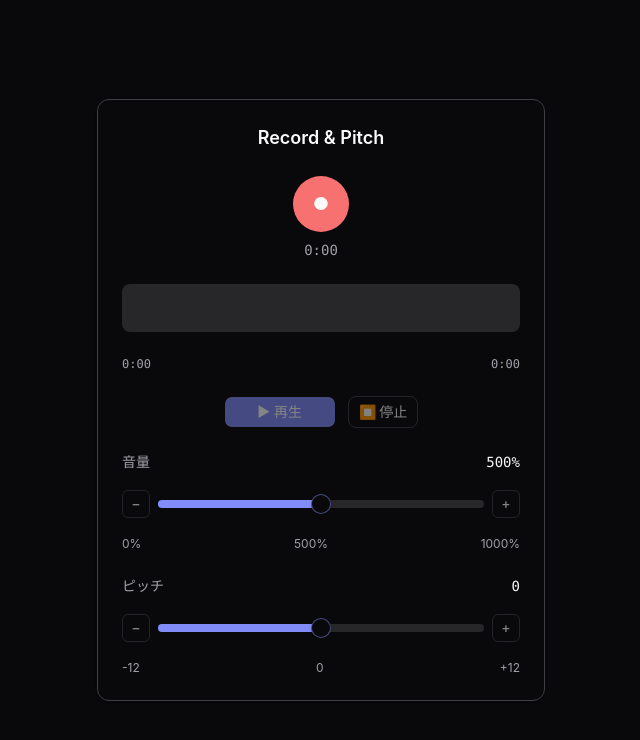
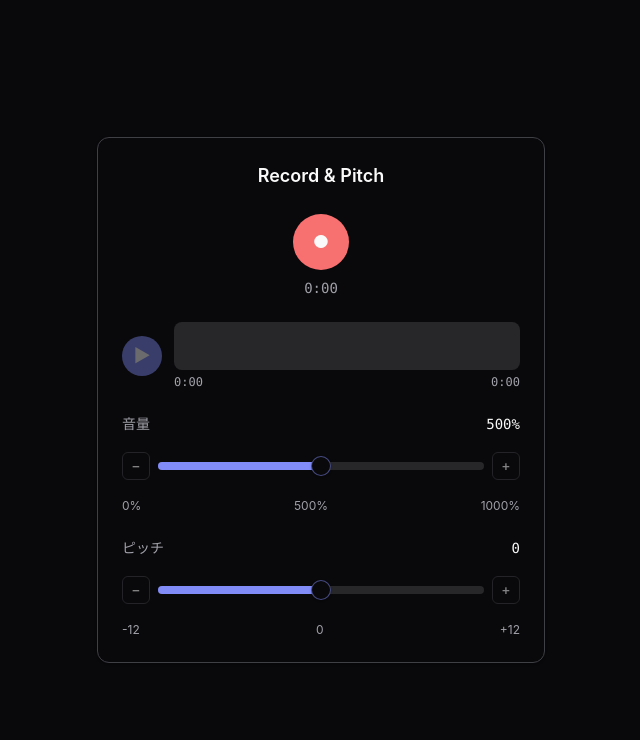
Before and after one commit to gsuke/record-and-pitch, a React (Vite) app: page / in a window 1280 px wide. Shown: the top 740 px of the page, without its empty margins (319-959 px from the left). Built offline with nearby package versions, Linux system fonts and the light colour scheme.

Commit message:
再生/停止ボタン統一

```diff
--- a/src/App.tsx
+++ b/src/App.tsx
@@ -1,7 +1,6 @@
 import { useSyncExternalStore } from "react";
 import { useRef, useEffect } from "react";
 import type { AudioController } from "./audio";
-import { Button } from "./components/ui/button";
 import { Slider } from "./components/ui/slider";
 
 function formatTime(sec: number): string {
@@ -45,6 +44,27 @@ function drawWaveform(canvas: HTMLCanvasElement, peaks: number[], fillRatio: num
   }
 }
 
+// ─── Play/Pause Button ───────────────────────────────────────
+function PlayPauseButton({
+  isPlaying,
+  isDisabled,
+  onClick,
+}: {
+  isPlaying: boolean;
+  isDisabled: boolean;
+  onClick: () => void;
+}) {
+  return (
+    <button
+      onClick={onClick}
+      disabled={isDisabled}
+      className="w-10 h-10 rounded-full bg-primary text-primary-foreground font-bold text-lg leading-none hover:bg-primary/90 disabled:opacity-40 disabled:cursor-not-allowed transition-all active:scale-95 focus-visible:outline-none focus-visible:ring-4 focus-visible:ring-primary/50 shrink-0"
+    >
+      {isPlaying ? "❚❚" : "▶"}
+    </button>
+  );
+}
+
 // ─── Record Button ───────────────────────────────────────────
 function RecordButton({
   isRecording,
@@ -69,9 +89,10 @@ function RecordButton({
 // ─── Time Display (RAF-driven DOM updates) ───────────────────
 interface TimeDisplayProps {
   audio: AudioController;
+  leftControl?: React.ReactNode;
 }
 
-function TimeDisplay({ audio }: TimeDisplayProps) {
+function TimeDisplay({ audio, leftControl }: TimeDisplayProps) {
   const containerRef = useRef<HTMLDivElement>(null);
   const canvasRef = useRef<HTMLCanvasElement>(null);
   const progressRef = useRef<HTMLDivElement>(null);
@@ -124,7 +145,9 @@ function TimeDisplay({ audio }: TimeDisplayProps) {
   }, [audio]);
 
   return (
-    <>
+    <div className="flex items-center gap-3">
+      {leftControl}
+      <div className="flex flex-col flex-1 gap-1">
         <div
           ref={containerRef}
           className="h-12 bg-muted rounded-lg relative overflow-hidden cursor-pointer"
@@ -145,7 +168,8 @@ function TimeDisplay({ audio }: TimeDisplayProps) {
           <span ref={timeTextRef}>0:00</span>
           <span ref={durationTextRef}>0:00</span>
         </div>
-    </>
+      </div>
+    </div>
   );
 }
 
@@ -275,26 +299,16 @@ export function App({ audio }: AppProps) {
         </div>
 
         {/* Time & Progress */}
-        <TimeDisplay audio={audio} />
-
-        {/* Controls */}
-        <div className="flex gap-3 justify-center">
-          <Button
-            variant="default"
-            onClick={() => audio.togglePlayPause()}
-            disabled={!hasRecording || isRecording}
-            className="min-w-28"
-          >
-            {isPlaying ? "⏸ 一時停止" : "▶ 再生"}
-          </Button>
-          <Button
-            variant="outline"
-            onClick={() => audio.stop()}
-            disabled={!hasRecording || (state === "idle" && !isPaused)}
-          >
-            ⏹ 停止
-          </Button>
-        </div>
+        <TimeDisplay
+          audio={audio}
+          leftControl={
+            <PlayPauseButton
+              isPlaying={isPlaying}
+              isDisabled={!hasRecording || isRecording}
+              onClick={() => (isPlaying ? audio.stop() : audio.togglePlayPause())}
+            />
+          }
+        />
 
         {/* Volume */}
         <VolumeControl
```
Lines whose indentation alone changed are shown as unchanged.
